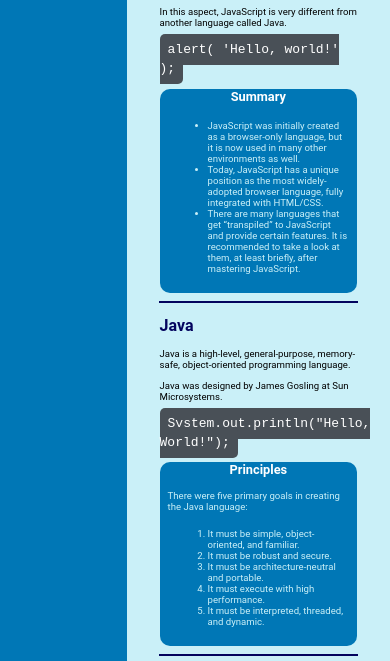
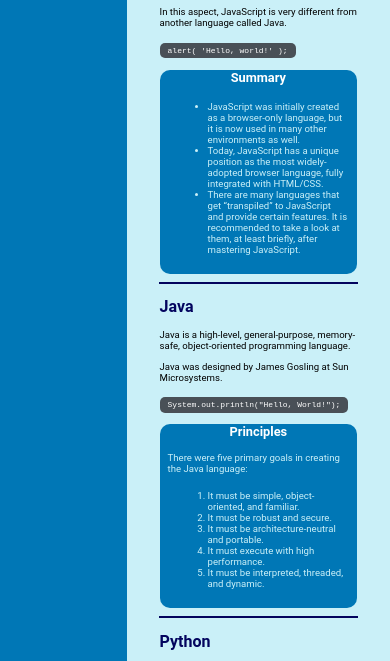
Before and after one commit to RosaBen/documentationChallengeFreecodecamp, a plain HTML site: page index.html in a window 390 px wide. Shown: the part 167-828 px from the top of the page. Drawn offline with Linux system fonts and the light colour scheme.

Commit message:
added media query mobile

```diff
--- a/style.css
+++ b/style.css
@@ -126,3 +126,10 @@ hr{
         font-size: 0.6rem;
     }
 }
+
+@media screen and (min-width: 375px) and (max-width: 768px){
+    code{
+        font-size: 0.5rem;
+        padding: 0.2rem 0.5rem;
+    };
+}
```
